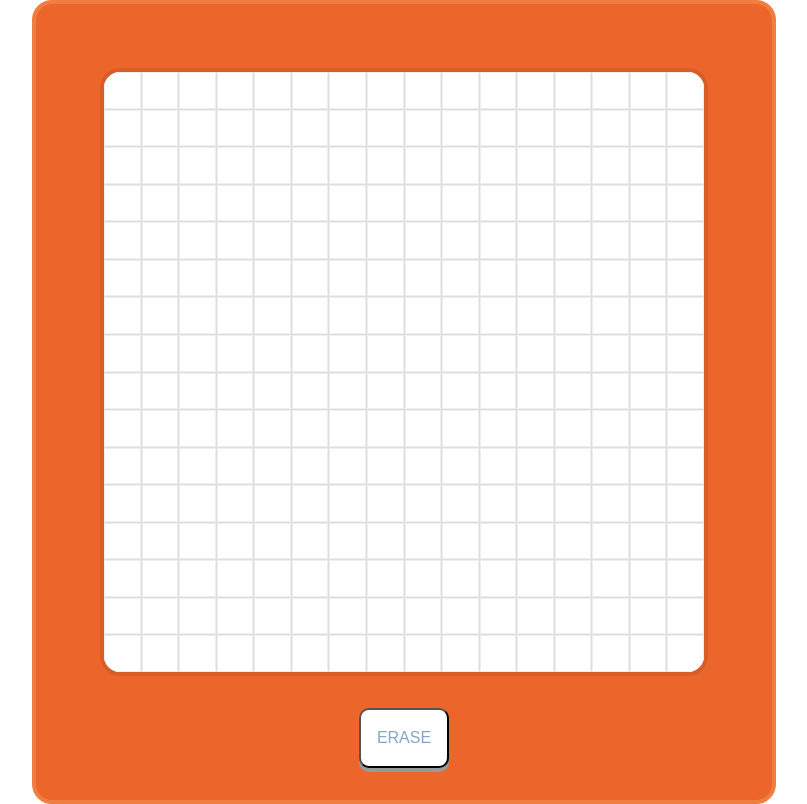
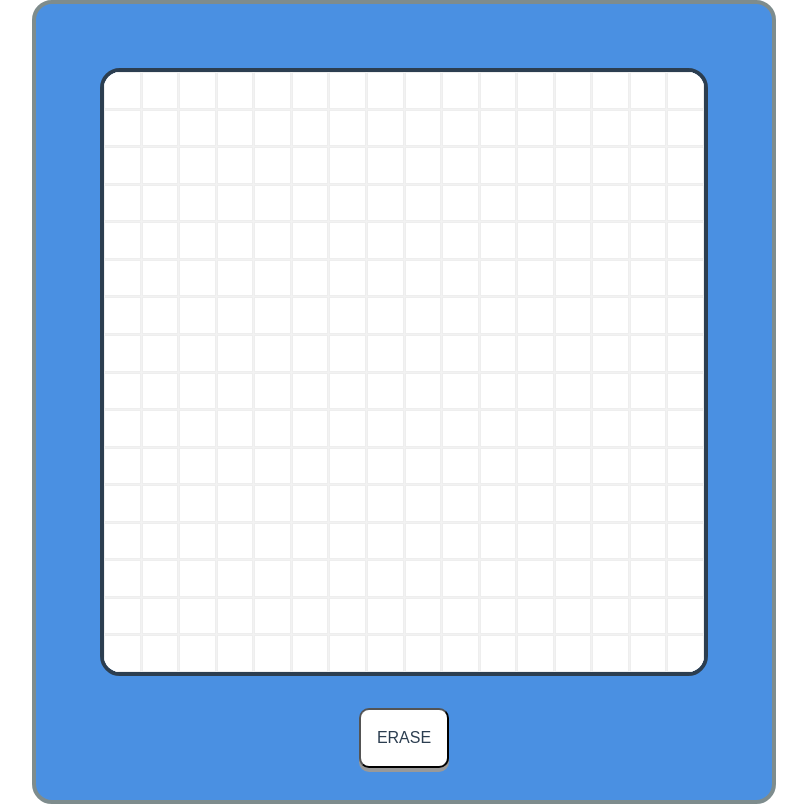
Before and after one commit to SydBrain/etch-a-sketch, a plain HTML site: page index.html in a window 1280 px wide. Both pictures are taken after a click on the button "ERASE". Shown: the whole page, without its empty margins (236-1043 px from the left). Drawn offline with Linux system fonts and the light colour scheme.

Commit message:
Improved UI

```diff
--- a/css/style.css
+++ b/css/style.css
@@ -1,3 +1,16 @@
+:root {
+  --primary-color: #4A90E2;
+  /* Ocean Blue */
+  --secondary-color: #D4D4D4;
+  /* Light Gray */
+  --background-color: #F2F2F2;
+  /* Soft Gray */
+  --accent-color: #7E8C8D;
+  /* Slate Gray */
+  --text-color: #2C3E50;
+  /* Dark Blue */
+}
+
 body,
 html {
   height: 100%;
@@ -5,35 +18,21 @@ html {
   font-family: Arial, sans-serif;
 }
 
-/*
-  1. Use a more-intuitive box-sizing model.
-*/
 *,
 *::before,
 *::after {
   box-sizing: border-box;
 }
 
-/*
-    2. Remove default margin
-  */
 * {
   margin: 0;
 }
 
-/*
-    Typographic tweaks!
-    3. Add accessible line-height
-    4. Improve text rendering
-  */
 body {
   line-height: 1.5;
   -webkit-font-smoothing: antialiased;
 }
 
-/*
-    5. Improve media defaults
-  */
 img,
 picture,
 video,
@@ -43,9 +42,6 @@ svg {
   max-width: 100%;
 }
 
-/*
-    6. Remove built-in form typography styles
-  */
 input,
 button,
 textarea,
@@ -53,9 +49,6 @@ select {
   font: inherit;
 }
 
-/*
-    7. Avoid text overflows
-  */
 p,
 h1,
 h2,
@@ -66,9 +59,6 @@ h6 {
   overflow-wrap: break-word;
 }
 
-/*
-    8. Create a root stacking context
-  */
 #root,
 #__next {
   isolation: isolate;
@@ -81,8 +71,8 @@ main {
 }
 
 .toy-container {
-  background-color: #ec652b;
-  border: solid 4px #ee7e41;
+  background-color: var(--primary-color);
+  border: solid 4px var(--accent-color);
   border-radius: 20px;
   padding: 4rem 4rem 0 4rem;
 }
@@ -92,7 +82,7 @@ main {
 }
 
 .grid-border {
-  border: solid 4px #d95d26;
+  border: solid 4px var(--text-color);
   background: transparent;
   border-radius: 20px;
   overflow: hidden;
@@ -106,10 +96,9 @@ main {
   height: 90vw;
   max-width: 600px;
   max-height: 600px;
-  background-color: #ddd;
+  background-color: var(--background-color);
   transition: 500ms ease-in-out;
 }
-
 
 .grid-item {
   background-color: #fff;
@@ -134,7 +123,7 @@ main {
   padding: 1rem;
   border: solid 0px 1px 2px 1px;
   border-radius: 10px;
-  color: #86a6c2;
+  color: var(--text-color);
   background-color: white;
   box-shadow: 0 4px #999;
   transition: transform 0.1s, box-shadow 0.1s;
--- a/index.js
+++ b/index.js
@@ -1,40 +1,22 @@
 document.addEventListener('DOMContentLoaded', () => {
+    let gridSize = 16;
+    const gridContainer = document.querySelector("#grid-container");
+    const toyContainer = document.querySelector(".toy-container");
+    const eraseButton = document.querySelector("#erase-btn");
 
-    let currentGridSize;
-    generateGrid(16);
+    generateGrid(gridSize);
 
-    // DOM Elements
-    const gridContainer = document.querySelector('#grid-container');
-    const toyContainer = document.querySelector('.toy-container');
-    const eraseButton = document.querySelector('#erase-btn');
-
-    // Event Listeners
     gridContainer.addEventListener("mouseover", function (event) {
         if (event.target.classList.contains("grid-item")) {
             event.target.style.backgroundColor = "gray";
         }
-
     });
 
-    eraseButton.addEventListener('click', () => {
-        const gridElements = document.querySelectorAll('.grid-item');
-        gridElements.forEach(element => {
-            element.style.backgroundColor = "#fff";
-            element.classList.add("erasing");
-        });
-
-        toyContainer.classList.add("shaking");
-        setTimeout(() => {
-            gridElements.forEach(element => element.classList.remove("erasing"));
-            toyContainer.classList.remove("shaking");
-        }, 500);
-    });
+    eraseButton.addEventListener('click', erase);
 
     function generateGrid(size) {
         resetGrid();
 
-        currentGridSize = size;
-        const gridContainer = document.getElementById("grid-container");
         gridContainer.style.gridTemplateColumns = `repeat(${size}, 1fr)`;
 
         for (let i = 0; i < size * size; i++) {
@@ -48,4 +30,23 @@ document.addEventListener('DOMContentLoaded', () => {
         const gridElements = document.querySelectorAll('.grid-item');
         gridElements.forEach(element => element.remove());
     }
-})
+
+    function erase() {
+        const gridElements = document.querySelectorAll('.grid-item');
+        gridElements.forEach(element => {
+            element.classList.add("erasing");
+            element.style.backgroundColor = "#fff";
+            setTimeout(() => {
+                element.classList.remove("erasing");
+            }, 500);
+        });
+        shakeToy();
+    }
+
+    function shakeToy() {
+        toyContainer.classList.add("shaking");
+        setTimeout(() => {
+            toyContainer.classList.remove("shaking");
+        }, 500);
+    }
+});
```
